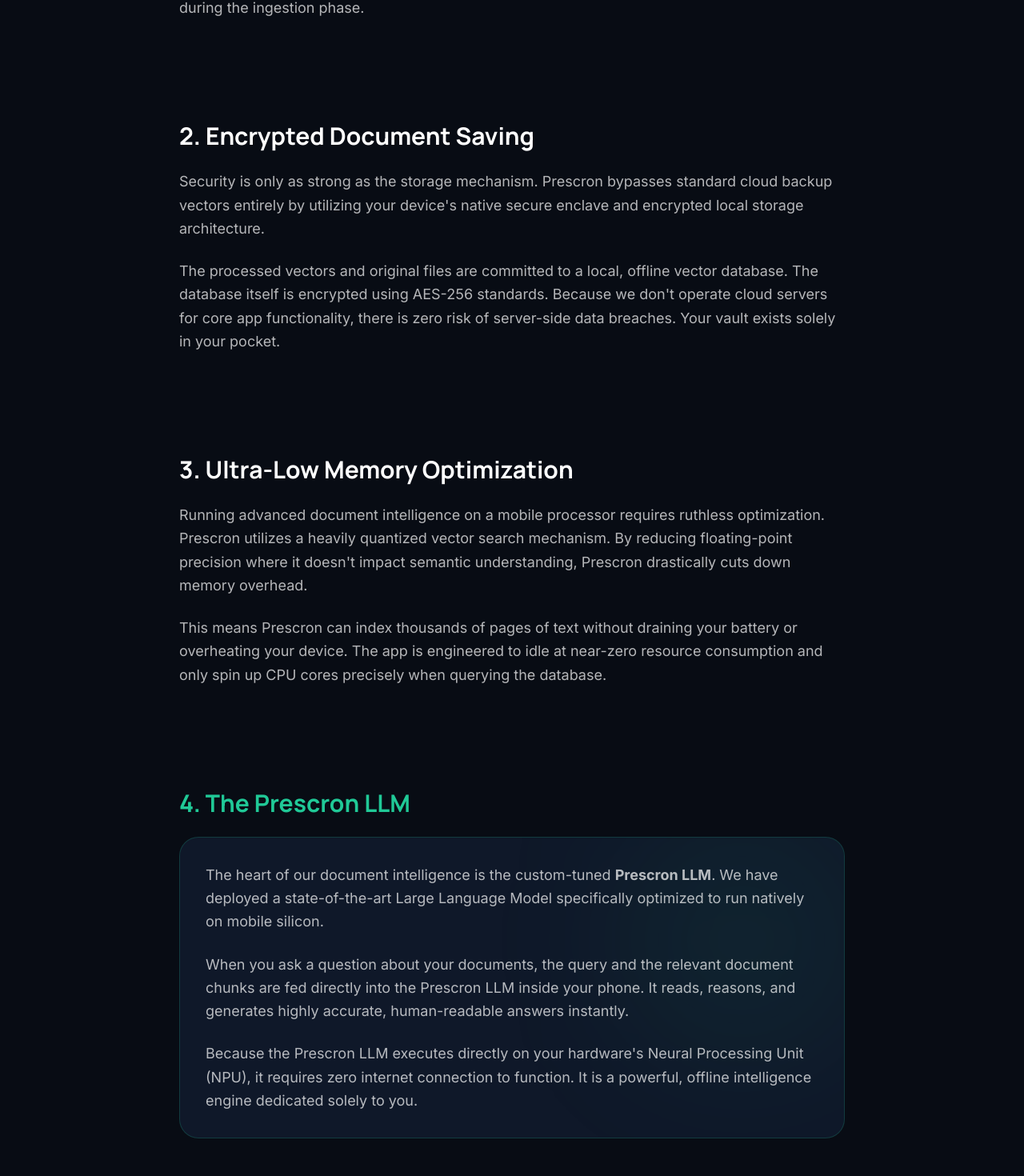
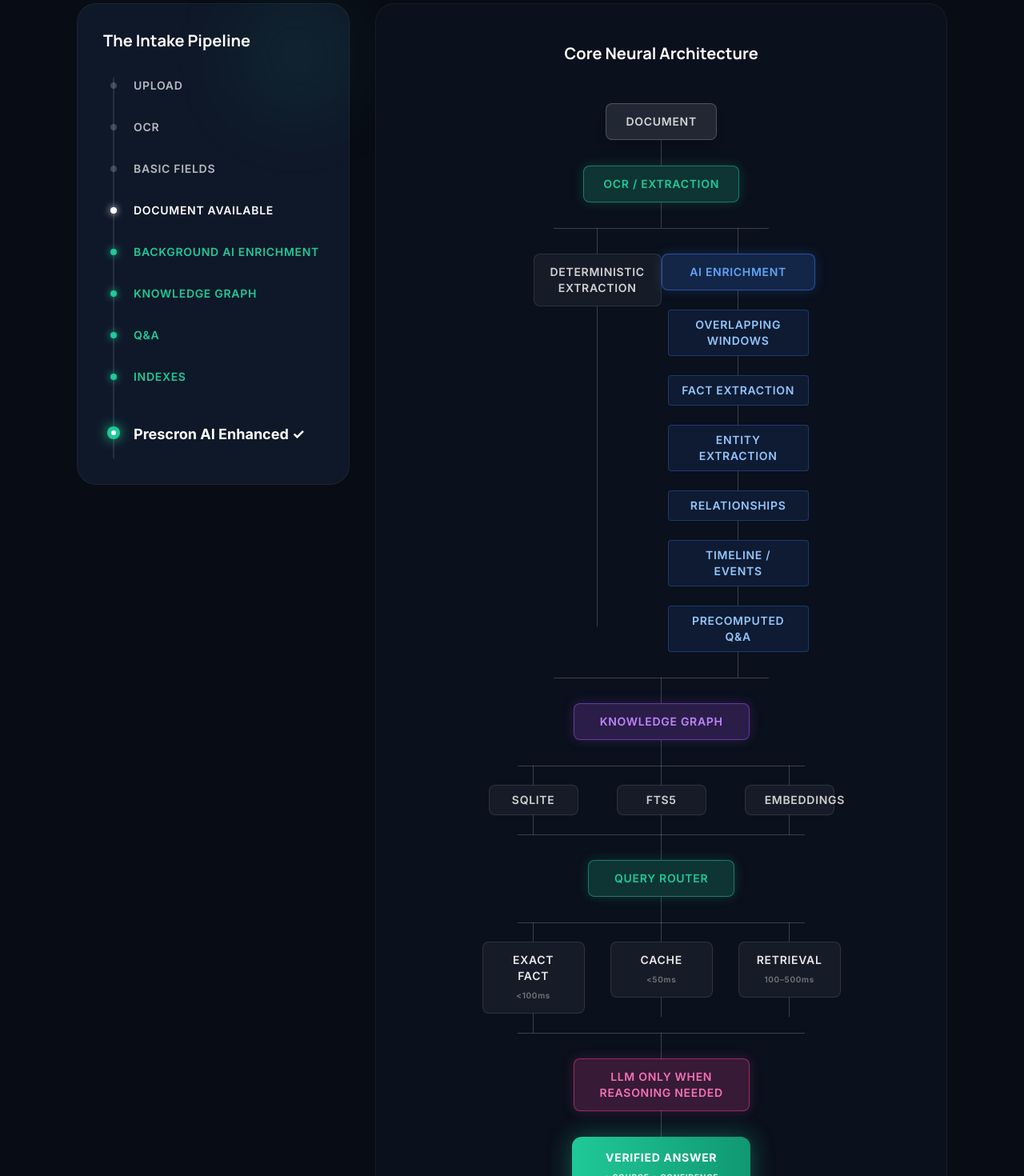
Before and after one commit to CloudLoftCreatives/prescron-website, a React (Vite) app: page /how-it-works in a window 1280 px wide. Shown: the part 671-2141 px from the top of the page at 80% size. Built offline with nearby package versions, Linux system fonts and the light colour scheme; the HTML template or start-up script is replaced by a standard one.

Commit message:
Add advanced animated flowcharts to How It Works page

```diff
--- a/src/pages/HowItWorksPage.tsx
+++ b/src/pages/HowItWorksPage.tsx
@@ -9,74 +9,203 @@
   }, [])
 
   return (
-    <div className="pt-24 pb-32 bg-[#080c14] min-h-screen text-white">
-      <div className="max-w-4xl mx-auto px-6 lg:px-8">
+    <div className="pt-24 pb-32 bg-[#080c14] min-h-screen text-white overflow-hidden">
+      <div className="max-w-6xl mx-auto px-6 lg:px-8">
 
         {/* Header */}
-        <div className="text-center mb-24 reveal">
-          <p className="text-[12px] font-semibold tracking-[0.2em] uppercase text-[#20C997] mb-6">Technical Deep Dive</p>
+        <div className="text-center mb-20 reveal">
+          <p className="text-[12px] font-semibold tracking-[0.2em] uppercase text-[#20C997] mb-6">Local Processing Architecture</p>
           <h1 className="font-display font-bold text-white tracking-tight leading-[1.05] mb-8" style={{ fontSize: 'clamp(40px, 6vw, 72px)' }}>
             How Prescron Works
           </h1>
           <p className="text-white/60 text-xl leading-relaxed font-light max-w-2xl mx-auto">
-            Discover the engineering behind on-device document intelligence. Zero cloud processing, zero data telemetry.
+            All of these processes happen <strong className="text-white">entirely on your device</strong>. Zero cloud telemetry.
           </p>
         </div>
 
-        {/* Content */}
-        <div className="space-y-32">
+        {/* Taglines */}
+        <div className="text-center mb-32 reveal reveal-delay-1 space-y-4">
+          <h2 className="text-3xl md:text-5xl font-display font-bold">
+            Prescron is not "<span className="text-white/50">think faster.</span>"<br/>
+            Prescron is about <span className="text-[#20C997]">think ahead.</span>
+          </h2>
+          <p className="text-[#20C997]/80 uppercase tracking-widest text-sm font-bold pt-6">Privacy is Prescron's Priority</p>
+        </div>
 
-          {/* Section 1: Processing */}
-          <section className="reveal">
-            <h2 className="text-3xl font-display font-bold mb-6 text-white">1. Secure Local Processing</h2>
-            <p className="text-white/70 text-lg leading-relaxed mb-6">
-              When you import a document into Prescron, the file is immediately parsed natively on your mobile device's hardware. Unlike traditional cloud-based AI tools, Prescron employs a highly optimized text-extraction engine that operates completely isolated from network interfaces.
-            </p>
-            <p className="text-white/70 text-lg leading-relaxed mb-6">
-              Once extracted, the document undergoes a semantic chunking algorithm. This algorithm breaks massive documents down into dense, meaningful vectors without relying on remote API calls. This means your sensitive contracts, IDs, and financial records never leave your phone's RAM during the ingestion phase.
-            </p>
-          </section>
+        <div className="grid grid-cols-1 lg:grid-cols-12 gap-16 lg:gap-8">
 
-          {/* Section 2: Storage */}
-          <section className="reveal">
-            <h2 className="text-3xl font-display font-bold mb-6 text-white">2. Encrypted Document Saving</h2>
-            <p className="text-white/70 text-lg leading-relaxed mb-6">
-              Security is only as strong as the storage mechanism. Prescron bypasses standard cloud backup vectors entirely by utilizing your device's native secure enclave and encrypted local storage architecture.
-            </p>
-            <p className="text-white/70 text-lg leading-relaxed mb-6">
-              The processed vectors and original files are committed to a local, offline vector database. The database itself is encrypted using AES-256 standards. Because we don't operate cloud servers for core app functionality, there is zero risk of server-side data breaches. Your vault exists solely in your pocket.
-            </p>
-          </section>
+          {/* Left Column: Linear Timeline */}
+          <div className="lg:col-span-4 reveal">
+            <div className="bg-[#0f1829] border border-white/5 rounded-3xl p-8 relative">
+              <div className="absolute top-0 right-0 w-32 h-32 bg-[#20C997]/10 blur-[50px] rounded-full pointer-events-none" />
+              <h3 className="text-xl font-display font-bold mb-8">The Intake Pipeline</h3>
 
-          {/* Section 3: Optimization */}
-          <section className="reveal">
-            <h2 className="text-3xl font-display font-bold mb-6 text-white">3. Ultra-Low Memory Optimization</h2>
-            <p className="text-white/70 text-lg leading-relaxed mb-6">
-              Running advanced document intelligence on a mobile processor requires ruthless optimization. Prescron utilizes a heavily quantized vector search mechanism. By reducing floating-point precision where it doesn't impact semantic understanding, Prescron drastically cuts down memory overhead.
-            </p>
-            <p className="text-white/70 text-lg leading-relaxed mb-6">
-              This means Prescron can index thousands of pages of text without draining your battery or overheating your device. The app is engineered to idle at near-zero resource consumption and only spin up CPU cores precisely when querying the database.
-            </p>
-          </section>
+              <div className="relative border-l-2 border-white/10 ml-3 space-y-8 pb-4">
+                {[
+                  { label: 'Upload', color: 'text-white/70' },
+                  { label: 'OCR', color: 'text-white/70' },
+                  { label: 'Basic fields', color: 'text-white/70' },
+                  { label: 'Document available', color: 'text-white', highlight: true },
+                  { label: 'Background AI enrichment', color: 'text-[#20C997]' },
+                  { label: 'Knowledge graph', color: 'text-[#20C997]' },
+                  { label: 'Q&A', color: 'text-[#20C997]' },
+                  { label: 'Indexes', color: 'text-[#20C997]' },
+                ].map((step, i) => (
+                  <div key={i} className="relative pl-6">
+                    <div className={`absolute -left-[5px] top-1.5 w-2 h-2 rounded-full ${step.highlight ? 'bg-white shadow-[0_0_10px_white]' : step.color.includes('20C997') ? 'bg-[#20C997] shadow-[0_0_10px_#20C997]' : 'bg-white/20'}`} />
+                    <p className={`font-semibold text-sm uppercase tracking-wider ${step.color}`}>{step.label}</p>
+                  </div>
+                ))}
+                <div className="relative pl-6 pt-4">
+                  <div className="absolute -left-[9px] top-5 w-4 h-4 rounded-full bg-[#20C997] flex items-center justify-center shadow-[0_0_15px_#20C997]">
+                    <div className="w-1.5 h-1.5 bg-white rounded-full animate-pulse" />
+                  </div>
+                  <p className="font-bold text-lg text-white">Prescron AI Enhanced ✓</p>
+                </div>
+              </div>
+            </div>
+          </div>
 
-          {/* Section 4: Prescron LLM */}
-          <section className="reveal">
-            <h2 className="text-3xl font-display font-bold mb-6 text-[#20C997]">4. The Prescron LLM</h2>
-            <div className="bg-[#0f1829] border border-[#20C997]/20 p-8 rounded-3xl relative overflow-hidden">
-              <div className="absolute top-0 right-0 w-64 h-64 bg-[#20C997]/10 blur-[100px] rounded-full pointer-events-none" aria-hidden="true" />
-              <p className="text-white/70 text-lg leading-relaxed mb-6 relative z-10">
-                The heart of our document intelligence is the custom-tuned <strong>Prescron LLM</strong>. We have deployed a state-of-the-art Large Language Model specifically optimized to run natively on mobile silicon.
-              </p>
-              <p className="text-white/70 text-lg leading-relaxed mb-6 relative z-10">
-                When you ask a question about your documents, the query and the relevant document chunks are fed directly into the Prescron LLM inside your phone. It reads, reasons, and generates highly accurate, human-readable answers instantly.
-              </p>
-              <p className="text-white/70 text-lg leading-relaxed relative z-10">
-                Because the Prescron LLM executes directly on your hardware's Neural Processing Unit (NPU), it requires zero internet connection to function. It is a powerful, offline intelligence engine dedicated solely to you.
-              </p>
+          {/* Right Column: Complex Architecture Diagram */}
+          <div className="lg:col-span-8 reveal reveal-delay-1">
+            <div className="bg-[#0A101C] border border-white/5 rounded-3xl p-6 md:p-12 overflow-x-auto">
+              <h3 className="text-xl font-display font-bold mb-12 text-center">Core Neural Architecture</h3>
+
+              <div className="min-w-[600px] flex flex-col items-center text-xs sm:text-sm font-semibold tracking-wider uppercase text-white/80">
+
+                {/* Stage 1 */}
+                <div className="bg-white/10 px-6 py-3 rounded-lg border border-white/20 shadow-lg relative z-10">Document</div>
+                <div className="w-px h-8 bg-white/20" />
+                <div className="bg-[#20C997]/20 text-[#20C997] px-6 py-3 rounded-lg border border-[#20C997]/50 shadow-[0_0_15px_rgba(32,201,151,0.2)] relative z-10">OCR / Extraction</div>
+                <div className="w-px h-8 bg-white/20" />
+
+                {/* Stage 2: Split */}
+                <div className="w-full max-w-md relative flex justify-between px-16">
+                  {/* Top horizontal connection line */}
+                  <div className="absolute top-0 left-[20%] right-[20%] h-px bg-white/20" />
+
+                  {/* Left branch */}
+                  <div className="flex flex-col items-center">
+                    <div className="w-px h-8 bg-white/20" />
+                    <div className="bg-white/5 px-4 py-3 rounded-lg border border-white/10 text-center w-40">Deterministic<br/>Extraction</div>
+                    <div className="w-px h-[400px] bg-white/20" />
+                  </div>
+
+                  {/* Right branch */}
+                  <div className="flex flex-col items-center">
+                    <div className="w-px h-8 bg-white/20" />
+                    <div className="bg-blue-500/20 text-blue-400 px-4 py-3 rounded-lg border border-blue-500/50 w-48 text-center shadow-[0_0_15px_rgba(59,130,246,0.2)] relative z-10">AI Enrichment</div>
+                    <div className="w-px h-6 bg-white/20" />
+                    <div className="bg-blue-500/10 px-4 py-2 rounded border border-blue-500/30 text-blue-300 w-44 text-center">Overlapping Windows</div>
+                    <div className="w-px h-6 bg-white/20" />
+                    <div className="bg-blue-500/10 px-4 py-2 rounded border border-blue-500/30 text-blue-300 w-44 text-center">Fact Extraction</div>
+                    <div className="w-px h-6 bg-white/20" />
+                    <div className="bg-blue-500/10 px-4 py-2 rounded border border-blue-500/30 text-blue-300 w-44 text-center">Entity Extraction</div>
+                    <div className="w-px h-6 bg-white/20" />
+                    <div className="bg-blue-500/10 px-4 py-2 rounded border border-blue-500/30 text-blue-300 w-44 text-center">Relationships</div>
+                    <div className="w-px h-6 bg-white/20" />
+                    <div className="bg-blue-500/10 px-4 py-2 rounded border border-blue-500/30 text-blue-300 w-44 text-center">Timeline / Events</div>
+                    <div className="w-px h-6 bg-white/20" />
+                    <div className="bg-blue-500/10 px-4 py-2 rounded border border-blue-500/30 text-blue-300 w-44 text-center">Precomputed Q&A</div>
+                    <div className="w-px h-8 bg-white/20" />
+                  </div>
+                </div>
+
+                {/* Stage 3: Merge back to Knowledge Graph */}
+                <div className="w-full max-w-md relative flex justify-center">
+                  <div className="absolute top-0 left-[20%] right-[20%] h-px bg-white/20" />
+                  <div className="w-px h-8 bg-white/20" />
+                </div>
+
+                <div className="bg-purple-500/20 text-purple-400 px-8 py-3 rounded-lg border border-purple-500/50 shadow-[0_0_15px_rgba(168,85,247,0.2)] relative z-10 text-center">Knowledge Graph</div>
+                <div className="w-px h-8 bg-white/20" />
+
+                {/* Stage 4: 3-way Split */}
+                <div className="w-full max-w-lg relative flex justify-between px-10">
+                  <div className="absolute top-0 left-[15%] right-[15%] h-px bg-white/20" />
+
+                  <div className="flex flex-col items-center">
+                    <div className="w-px h-6 bg-white/20" />
+                    <div className="bg-white/5 px-6 py-2 rounded-lg border border-white/10 w-28 text-center">SQLite</div>
+                    <div className="w-px h-6 bg-white/20" />
+                  </div>
+
+                  <div className="flex flex-col items-center">
+                    <div className="w-px h-6 bg-white/20" />
+                    <div className="bg-white/5 px-6 py-2 rounded-lg border border-white/10 w-28 text-center">FTS5</div>
+                    <div className="w-px h-6 bg-white/20" />
+                  </div>
+
+                  <div className="flex flex-col items-center">
+                    <div className="w-px h-6 bg-white/20" />
+                    <div className="bg-white/5 px-6 py-2 rounded-lg border border-white/10 w-28 text-center">Embeddings</div>
+                    <div className="w-px h-6 bg-white/20" />
+                  </div>
+                </div>
+
+                {/* Merge back to Router */}
+                <div className="w-full max-w-lg relative flex justify-center">
+                  <div className="absolute top-0 left-[15%] right-[15%] h-px bg-white/20" />
+                  <div className="w-px h-8 bg-white/20" />
+                </div>
+
+                <div className="bg-[#20C997]/20 text-[#20C997] px-8 py-3 rounded-lg border border-[#20C997]/50 shadow-[0_0_15px_rgba(32,201,151,0.2)] relative z-10">Query Router</div>
+                <div className="w-px h-8 bg-white/20" />
+
+                {/* 3-way Split Query Strategy */}
+                <div className="w-full max-w-lg relative flex justify-between px-8">
+                  <div className="absolute top-0 left-[15%] right-[15%] h-px bg-white/20" />
+
+                  <div className="flex flex-col items-center">
+                    <div className="w-px h-6 bg-white/20" />
+                    <div className="bg-white/5 px-4 py-3 rounded-lg border border-white/10 w-32 text-center">
+                      <div className="text-white/90">Exact Fact</div>
+                      <div className="text-[10px] text-white/40 mt-1 normal-case">&lt;100ms</div>
+                    </div>
+                    <div className="w-px h-6 bg-white/20" />
+                  </div>
+
+                  <div className="flex flex-col items-center">
+                    <div className="w-px h-6 bg-white/20" />
+                    <div className="bg-white/5 px-4 py-3 rounded-lg border border-white/10 w-32 text-center">
+                      <div className="text-white/90">Cache</div>
+                      <div className="text-[10px] text-white/40 mt-1 normal-case">&lt;50ms</div>
+                    </div>
+                    <div className="w-px h-6 bg-white/20" />
+                  </div>
+
+                  <div className="flex flex-col items-center">
+                    <div className="w-px h-6 bg-white/20" />
+                    <div className="bg-white/5 px-4 py-3 rounded-lg border border-white/10 w-32 text-center">
+                      <div className="text-white/90">Retrieval</div>
+                      <div className="text-[10px] text-white/40 mt-1 normal-case">100–500ms</div>
+                    </div>
+                    <div className="w-px h-6 bg-white/20" />
+                  </div>
+                </div>
+
+                {/* Final Merge */}
+                <div className="w-full max-w-lg relative flex justify-center">
+                  <div className="absolute top-0 left-[15%] right-[15%] h-px bg-white/20" />
+                  <div className="w-px h-8 bg-white/20" />
+                </div>
+
+                <div className="bg-pink-500/20 text-pink-400 px-8 py-3 rounded-lg border border-pink-500/50 shadow-[0_0_15px_rgba(236,72,153,0.2)] relative z-10 text-center">
+                  LLM ONLY WHEN<br/>REASONING NEEDED
+                </div>
+                <div className="w-px h-8 bg-white/20" />
+
+                <div className="bg-gradient-to-r from-[#20C997] to-[#109871] text-white px-10 py-4 rounded-xl shadow-[0_0_30px_rgba(32,201,151,0.4)] relative z-10 text-center font-bold">
+                  VERIFIED ANSWER<br/>
+                  <span className="text-[10px] opacity-80 mt-1 block">+ SOURCE + CONFIDENCE</span>
+                </div>
+
+              </div>
             </div>
-          </section>
+          </div>
 
         </div>
+
       </div>
     </div>
   )
```
